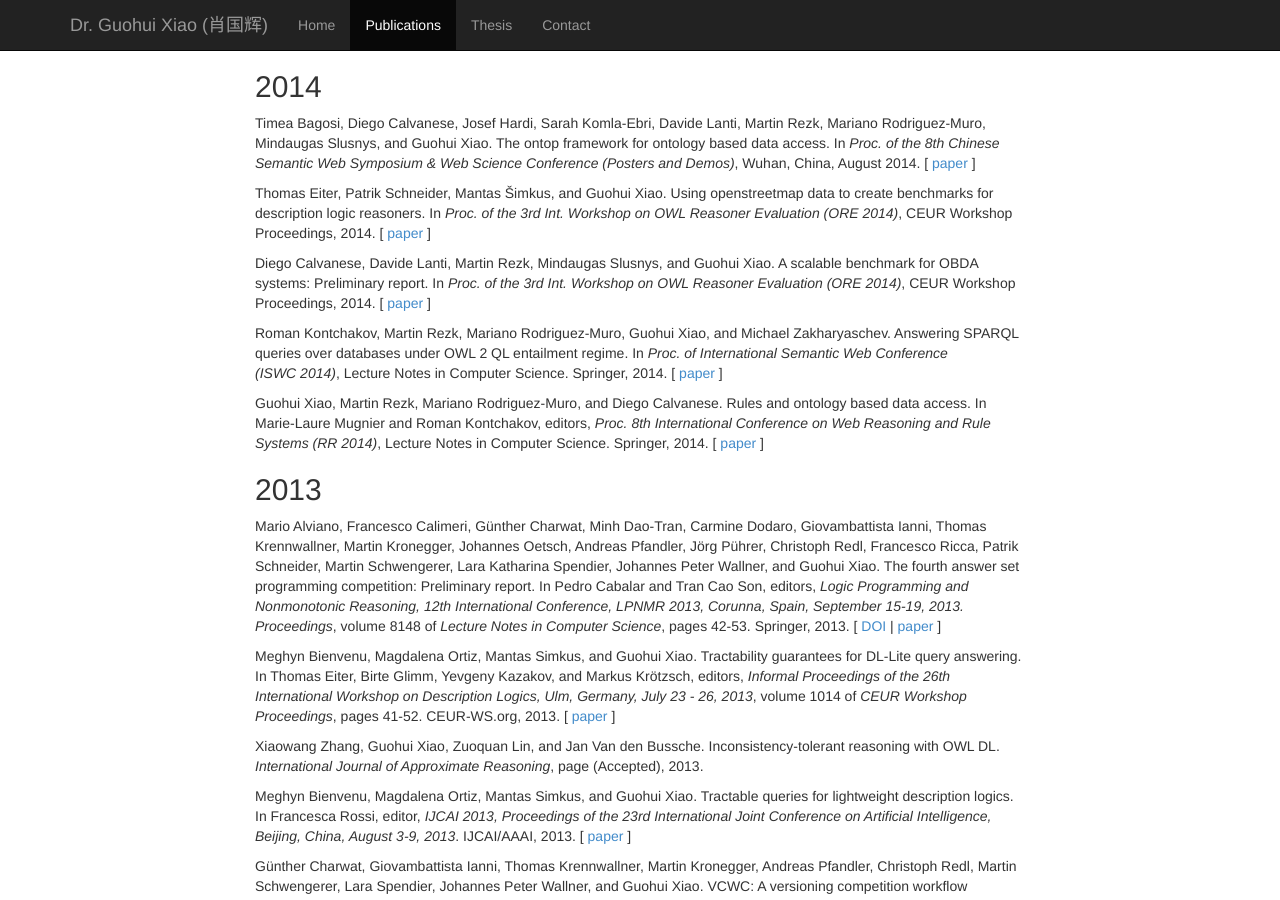
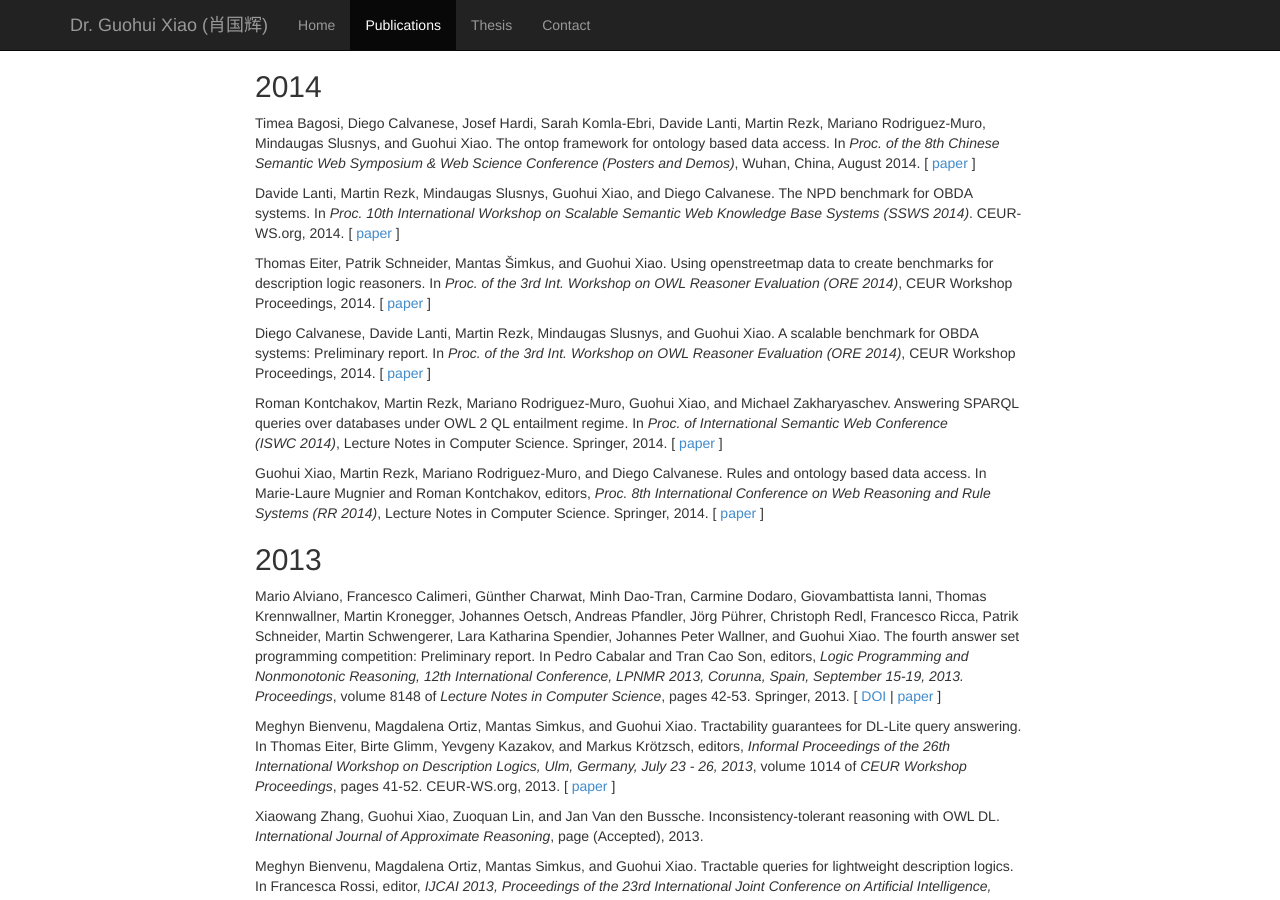
Before and after one commit to ghxiao/ghxiao.github.io, a Jekyll site: the page built from publications.html, in a window 1280 px wide and 900 px high. Built offline with Jekyll 4.4.1, drawn with Linux system fonts in a browser that asks for light colours; nearby versions of some CDN libraries; Markdown is read by kramdown in place of the engine named in the settings.

Commit message:
ssws 2014 paper

```diff
--- a/_includes/bib2014.html
+++ b/_includes/bib2014.html
@@ -15,6 +15,16 @@ Timea Bagosi, Diego Calvanese, Josef Hardi, Sarah Komla-Ebri, Davide Lanti,
  In <em>Proc. of the 8th Chinese Semantic Web Symposium &amp; Web
   Science Conference (Posters and Demos)</em>, Wuhan, China, August 2014.
 [&nbsp;<a href="http://www.ghxiao.org/publications/2014-csws-ontop.pdf">paper</a>&nbsp;]
+
+</p>
+
+<p><a name="ssws2014-npd"></a>
+
+Davide Lanti, Martin Rezk, Mindaugas Slusnys, Guohui Xiao, and Diego Calvanese.
+ The NPD benchmark for OBDA systems.
+ In <em>Proc. 10th International Workshop on Scalable Semantic Web
+  Knowledge Base Systems (SSWS 2014)</em>. CEUR-WS.org, 2014.
+[&nbsp;<a href="http://www.ghxiao.org/publications/2014-ssws-npd.pdf">paper</a>&nbsp;]
 
 </p>
 
```
Also changed, not shown: 1 other file.
